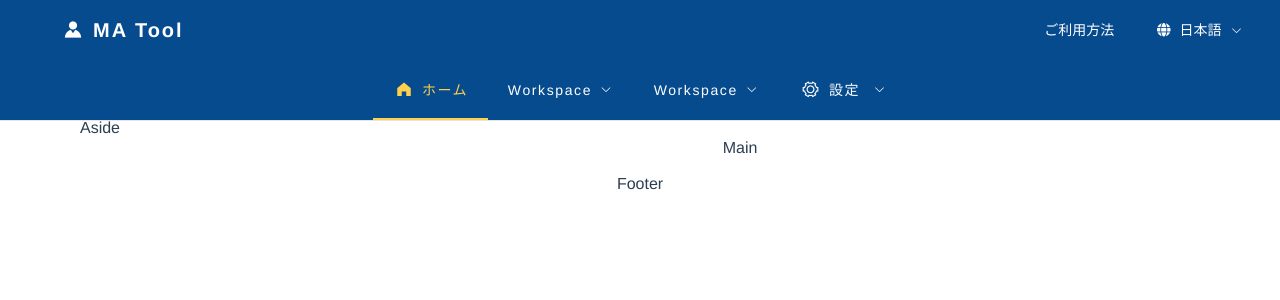
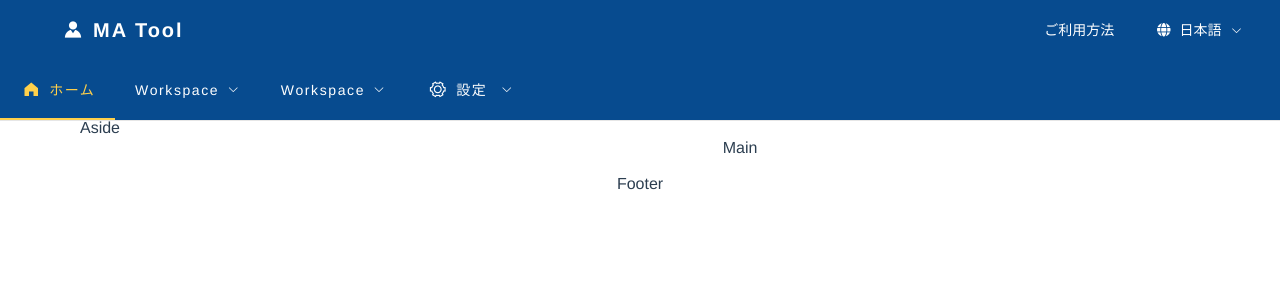
Before and after one commit to k343979/prac-elementui, a Vue app: page /#/ in a window 1280 px wide. Shown: the top 300 px of the page. Built offline with nearby package versions, Linux system fonts and the light colour scheme.

Commit message:
fixed header-sub-menu

```diff
--- a/src/components/HeaderSubMenu.vue
+++ b/src/components/HeaderSubMenu.vue
@@ -4,7 +4,7 @@
             <el-col :span="24">
                 <el-menu
                     :default-active="activeIndex"
-                    class="el-menu-demo d-flex justify-center"
+                    class="el-menu-demo d-flex justify-content-center"
                     mode="horizontal"
                     @select="selectMenu"
                     background-color="#074B8F"
```
